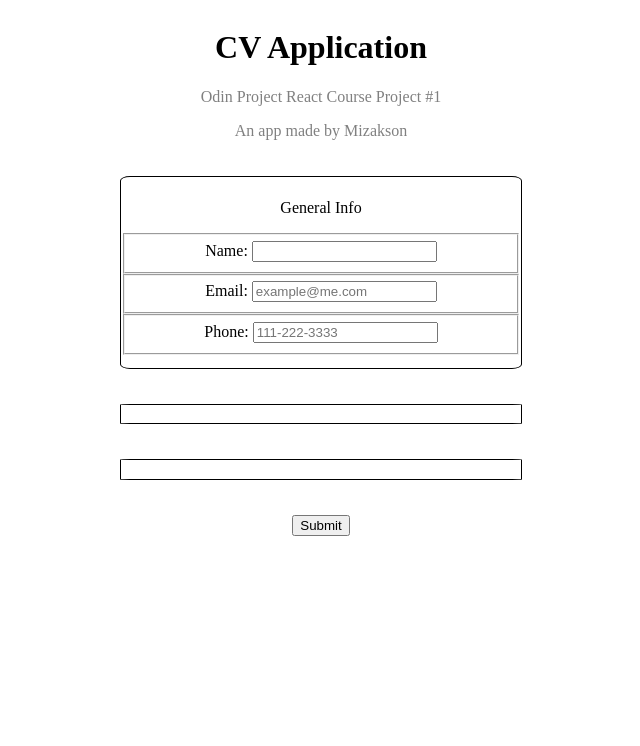
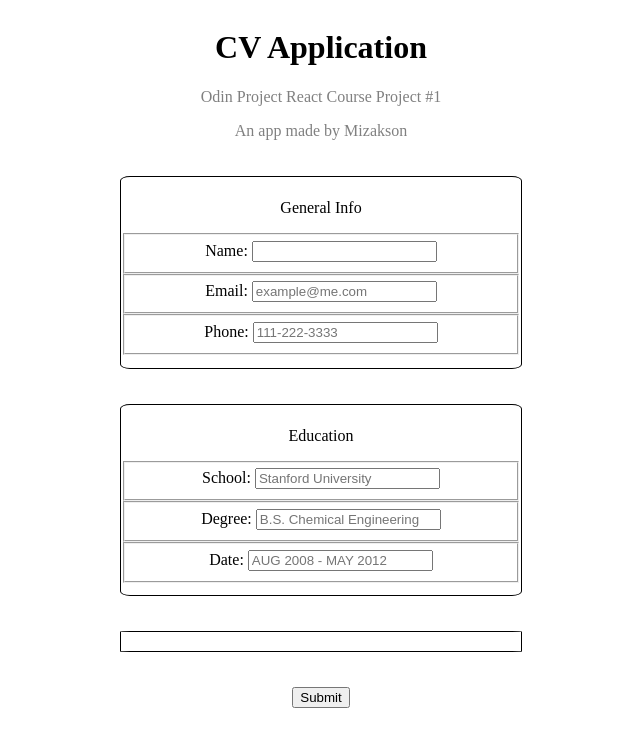
Before and after one commit to Mizakson/cv-application, a React (Vite) app: page / in a window 1280 px wide. Shown: the top 746 px of the page, without its empty margins (8-648 px from the left). Built offline with nearby package versions, Linux system fonts and the light colour scheme.

Commit message:
Create education form section

```diff
--- a/src/components/Form.jsx
+++ b/src/components/Form.jsx
@@ -3,20 +3,34 @@ function Form() {
         <form>
             <section>
                 <p className="section-title">General Info</p>
-                <fieldset>
+                <fieldset className="input-field">
                     <label htmlFor="name">Name: </label>
                     <input type="text" name="name" id="name"/>
                 </fieldset>
-                <fieldset>
+                <fieldset className="input-field">
                     <label htmlFor="email">Email: </label>
                     <input type="email" name="email" id="email" placeholder="example@me.com"/>
                 </fieldset>
-                <fieldset>
+                <fieldset className="input-field">
                     <label htmlFor="phone-number">Phone: </label>
                     <input type="tel" name="phone-number" id="phone-number" placeholder="111-222-3333"/>
                 </fieldset>
             </section>
-            <section></section>
+            <section>
+                <p className="education">Education</p>
+                <fieldset className="input-field">
+                    <label htmlFor="school-name">School: </label>
+                    <input type="text" name="school-name" id="school-name" placeholder="Stanford University"/>
+                </fieldset>
+                <fieldset className="input-field">
+                    <label htmlFor="degree">Degree: </label>
+                    <input type="text" name="degree" id="degree" placeholder="B.S. Chemical Engineering"/>
+                </fieldset>
+                <fieldset className="input-field">
+                    <label htmlFor="study-date">Date: </label>
+                    <input type="text" name="study-date" id="study-date" placeholder="AUG 2008 - MAY 2012"/>
+                </fieldset>
+            </section>
             <section></section>
             <button type="submit">Submit</button>
         </form>
```
